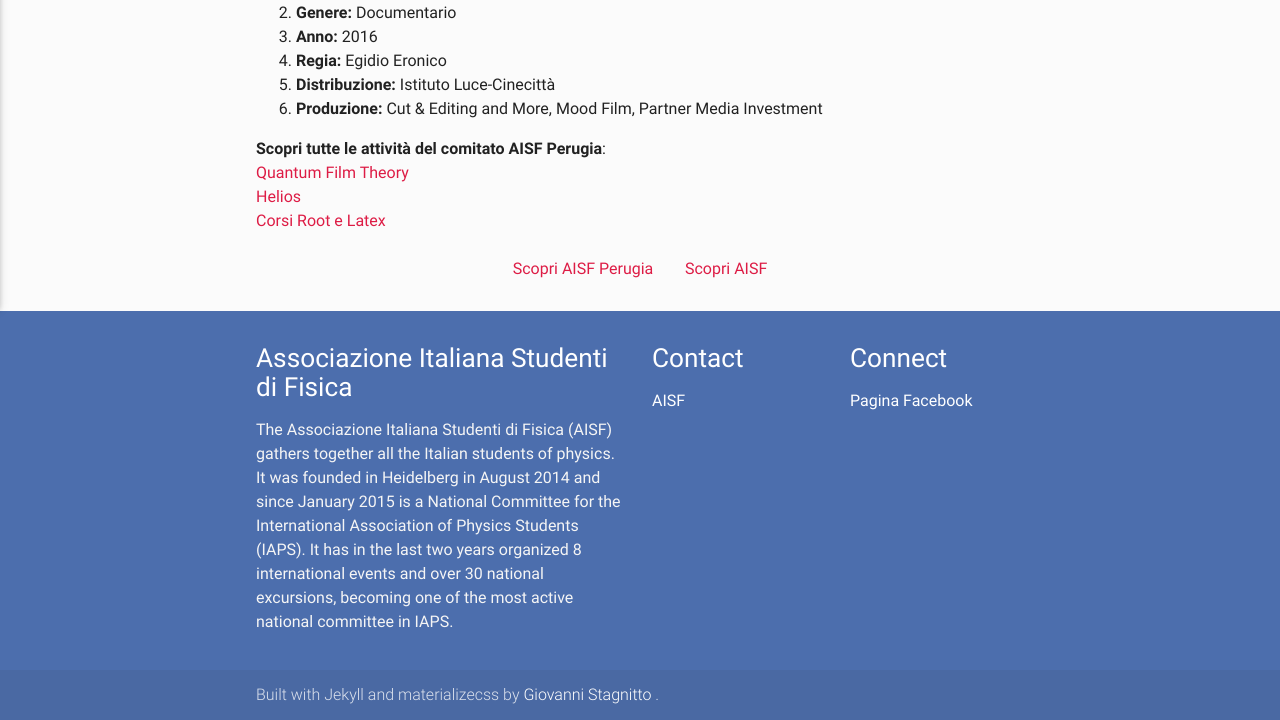
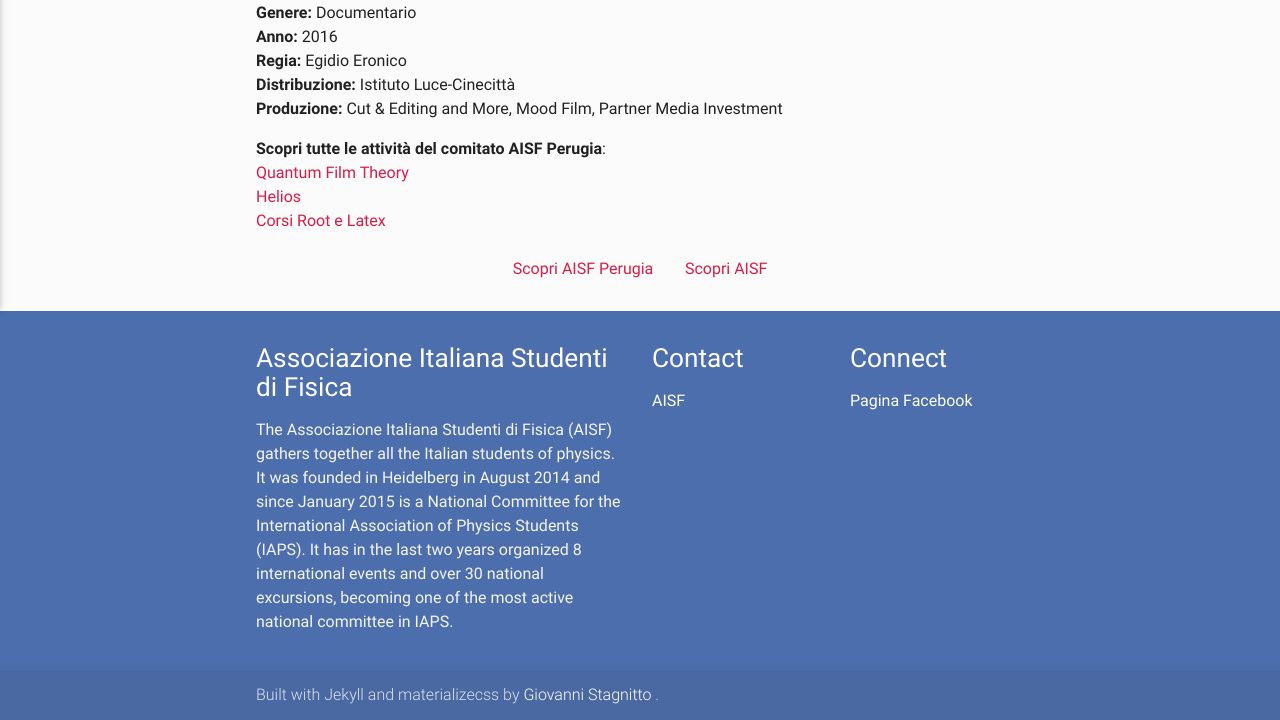
Before and after one commit to ai-sf/aisf_perugia, a Jekyll site: the page built from ProssimiEventi.html, in a window 1280 px wide. Shown: the part 652-1372 px from the top of the page. Built offline with Jekyll 4.4.1, drawn with Linux system fonts in a browser that asks for light colours; nearby versions of some CDN libraries.

Commit message:
Update ProssimiEventi.html

```diff
--- a/ProssimiEventi.html
+++ b/ProssimiEventi.html
@@ -17,14 +17,14 @@
 
 
 
-<ol>
+<ul type="square">
 <li><b>Data di uscita:</b> 15 aprile 2016</li>
 <li><b>Genere:</b> Documentario</li>
 <li><b>Anno:</b> 2016</li>
 <li><b>Regia:</b> Egidio Eronico</li>
 <li><b>Distribuzione:</b> Istituto Luce-Cinecittà</li>
 <li><b>Produzione:</b> Cut & Editing and More, Mood Film, Partner Media Investment</li>
-</ol>
+</ul>
 
 
 
```
